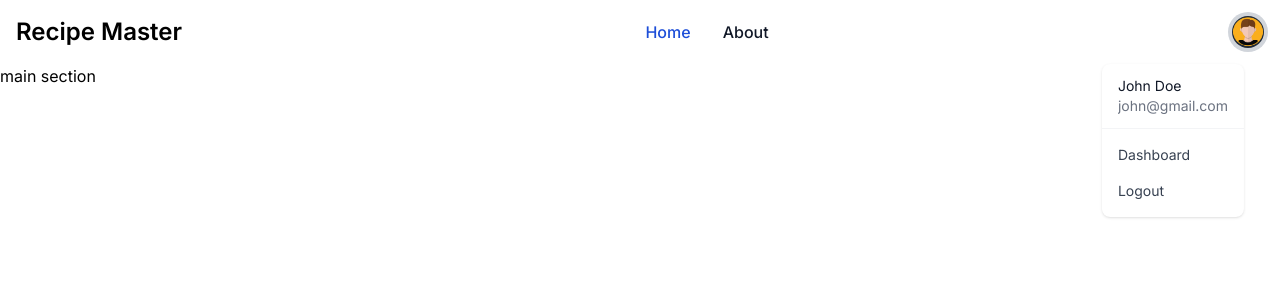
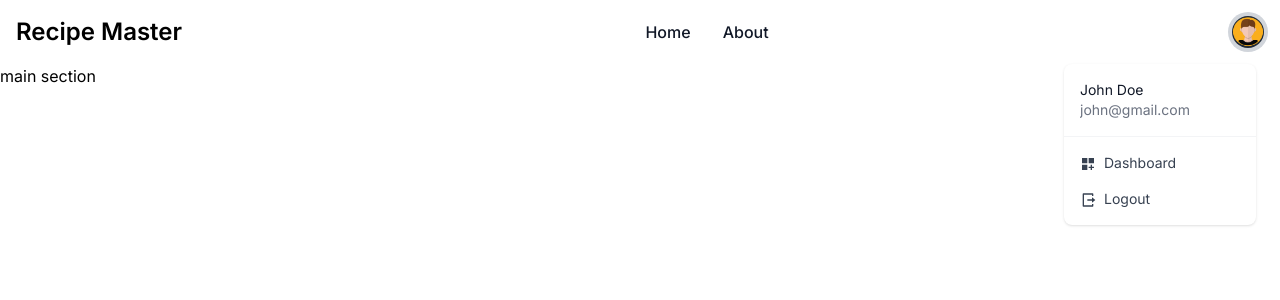
Before and after one commit to borislavDci/Recipe-Master, a Next.js app: page / in a window 1280 px wide. Both pictures are taken after a click on the button "Open user menu". Shown: the top 300 px of the page. Built offline with nearby package versions, Linux system fonts and the light colour scheme.

Commit message:
navbar has been optomized

```diff
--- a/components/navbar/Navbar.tsx
+++ b/components/navbar/Navbar.tsx
@@ -2,11 +2,14 @@
 import { useState } from "react";
 import Link from "next/link";
 import Image from "next/image";
-import { HiMenu, HiX } from "react-icons/hi"; // Import icons for menu
+import { HiMenu, HiX } from "react-icons/hi";
+import profile from "@/public/navbar/profile.png";
+import ProfileDropdown from "./ProfileDropdown";
 
-import profile from "@/public/navbar/profile.png";
-import logo from "@/public/navbar/logo.png";
-import ProfileDropdown from "./ProfileDropdown";
+interface NavItem {
+  title: string;
+  href: string;
+}
 
 const Navbar = () => {
   const [isDropdownOpen, setIsDropdownOpen] = useState(false);
@@ -21,6 +24,12 @@ const Navbar = () => {
     setIsMenuOpen(!isMenuOpen);
     setIsDropdownOpen(false); // Close the dropdown when opening menu
   };
+
+  // Defines an array of navigation items
+  const navItems: NavItem[] = [
+    { title: "Home", href: "/" },
+    { title: "About", href: "/about" },
+  ];
 
   return (
     <nav className="relative border-gray-200 bg-white dark:bg-gray-900">
@@ -60,9 +69,9 @@ const Navbar = () => {
           >
             <span className="sr-only">Toggle menu</span>
             {isMenuOpen ? (
-              <HiX className="h-5 w-5" />
+              <HiX className="h-6 w-6" />
             ) : (
-              <HiMenu className="h-5 w-5" />
+              <HiMenu className="h-6 w-6" />
             )}
           </button>
         </div>
@@ -73,23 +82,17 @@ const Navbar = () => {
           id="navbar-user"
         >
           <ul className="mt-4 flex flex-col rounded-lg border border-gray-100 bg-gray-50 p-4 font-medium md:mt-0 md:flex-row md:space-x-8 md:border-0 md:bg-white md:p-0 rtl:space-x-reverse dark:border-gray-700 dark:bg-gray-800 md:dark:bg-gray-900">
-            <li>
-              <a
-                href="#"
-                className="block rounded bg-blue-700 px-3 py-2 text-white md:bg-transparent md:p-0 md:text-blue-700 md:dark:text-blue-500"
-                aria-current="page"
-              >
-                Home
-              </a>
-            </li>
-            <li>
-              <a
-                href="#"
-                className="block rounded px-3 py-2 text-gray-900 hover:bg-gray-100 md:p-0 md:hover:bg-transparent md:hover:text-blue-700 dark:border-gray-700 dark:text-white dark:hover:bg-gray-700 dark:hover:text-white md:dark:hover:bg-transparent md:dark:hover:text-blue-500"
-              >
-                About
-              </a>
-            </li>
+            {/* Renders Navbar Items */}
+            {navItems.map((item, index) => (
+              <li key={index}>
+                <Link
+                  href={item.href}
+                  className="block rounded px-3 py-2 text-gray-900 hover:bg-gray-100 md:p-0 md:hover:bg-transparent md:hover:text-blue-700 dark:border-gray-700 dark:text-white dark:hover:bg-gray-700 dark:hover:text-white md:dark:hover:bg-transparent md:dark:hover:text-blue-500"
+                >
+                  {item.title}
+                </Link>
+              </li>
+            ))}
           </ul>
         </div>
       </div>
--- a/components/navbar/ProfileDropdown.tsx
+++ b/components/navbar/ProfileDropdown.tsx
@@ -1,15 +1,17 @@
 "use client";
 import Link from "next/link";
+import { MdDashboardCustomize } from "react-icons/md";
+import { RiLogoutBoxRLine } from "react-icons/ri";
 
 const ProfileDropdown = ({ isDropdownOpen }: { isDropdownOpen: boolean }) => {
   return (
     <div
-      className={`absolute left-3 top-full z-50 -translate-x-full transform ${
+      className={`absolute left-6 top-full z-50 w-48 -translate-x-full transform ${
         isDropdownOpen ? "" : "hidden"
       } my-4 list-none divide-y divide-gray-100 rounded-lg bg-white text-base shadow dark:divide-gray-600 dark:bg-gray-700`}
       id="user-dropdown"
     >
-      <div className="px-4 py-3">
+      <div className="px-4 py-4">
         <span className="block text-sm text-gray-900 dark:text-white">
           John Doe
         </span>
@@ -23,6 +25,7 @@ const ProfileDropdown = ({ isDropdownOpen }: { isDropdownOpen: boolean }) => {
             href="#"
             className="block px-4 py-2 text-sm text-gray-700 hover:bg-gray-100 dark:text-gray-200 dark:hover:bg-gray-600 dark:hover:text-white"
           >
+            <MdDashboardCustomize className="dashboardIcons" />
             Dashboard
           </Link>
         </li>
@@ -32,6 +35,7 @@ const ProfileDropdown = ({ isDropdownOpen }: { isDropdownOpen: boolean }) => {
             href="#"
             className="block px-4 py-2 text-sm text-gray-700 hover:bg-gray-100 dark:text-gray-200 dark:hover:bg-gray-600 dark:hover:text-white"
           >
+            <RiLogoutBoxRLine className="dashboardIcons" />
             Logout
           </Link>
         </li>
--- a/styles/globals.css
+++ b/styles/globals.css
@@ -25,3 +25,7 @@
 .input {
   @apply rounded-md border-2 border-gray-300 px-4 py-2 focus:border-blue-500 focus:outline-none;
 }
+
+.dashboardIcons {
+  @apply mr-2 inline-block h-4 w-4;
+}
```
